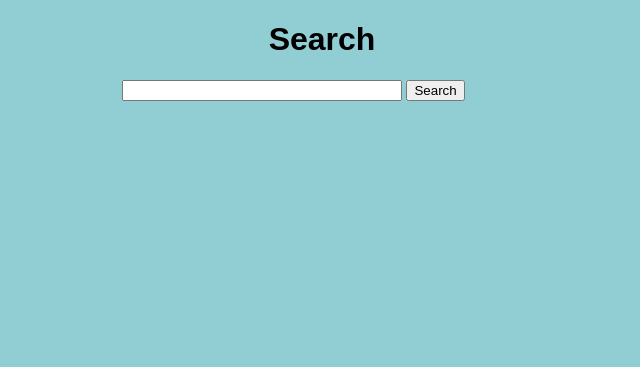
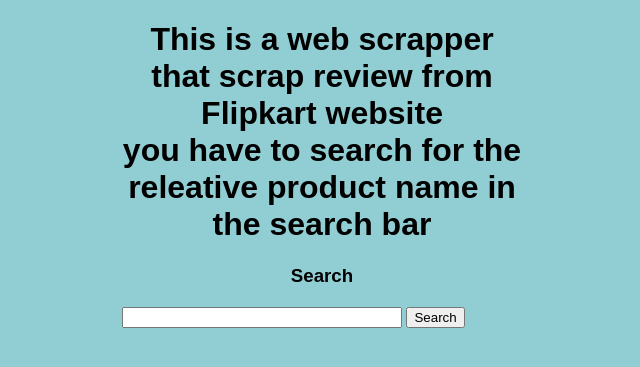
Before and after one commit to anilbarmola/review_scrapper_deployment_in_heroku, a Flask app: page / in a window 1280 px wide. Shown: the top 367 px of the page, without its empty margins (318-958 px from the left). Run offline with Flask 2, Linux system fonts and the light colour scheme.

Commit message:
edit index page

```diff
--- a/app.py
+++ b/app.py
@@ -67,7 +67,7 @@
                     print("Exception while creating dictionary: ",e)
 
                 mydict = {"Product": searchString, "Name": name, "Rating": rating, "CommentHead": commentHead,
-                          "Comment": custComment}
+                           "Comment": custComment}
                 reviews.append(mydict)
             return render_template('results.html', reviews=reviews[0:(len(reviews)-1)])
         except Exception as e:
--- a/templates/index.html
+++ b/templates/index.html
@@ -8,7 +8,8 @@
 
 {% block body %}
 <div class="content">
-    <h1 style="text-align: center">Search</h1>
+    <h1 style="text-align: center">This is a web scrapper that scrap review from Flipkart website<br> you have to search for the releative product name in the search bar</h1>
+    <h3 style="text-align: center">Search</h3>
 
     <div class="form">
         <form action="/review" method="POST">
```
